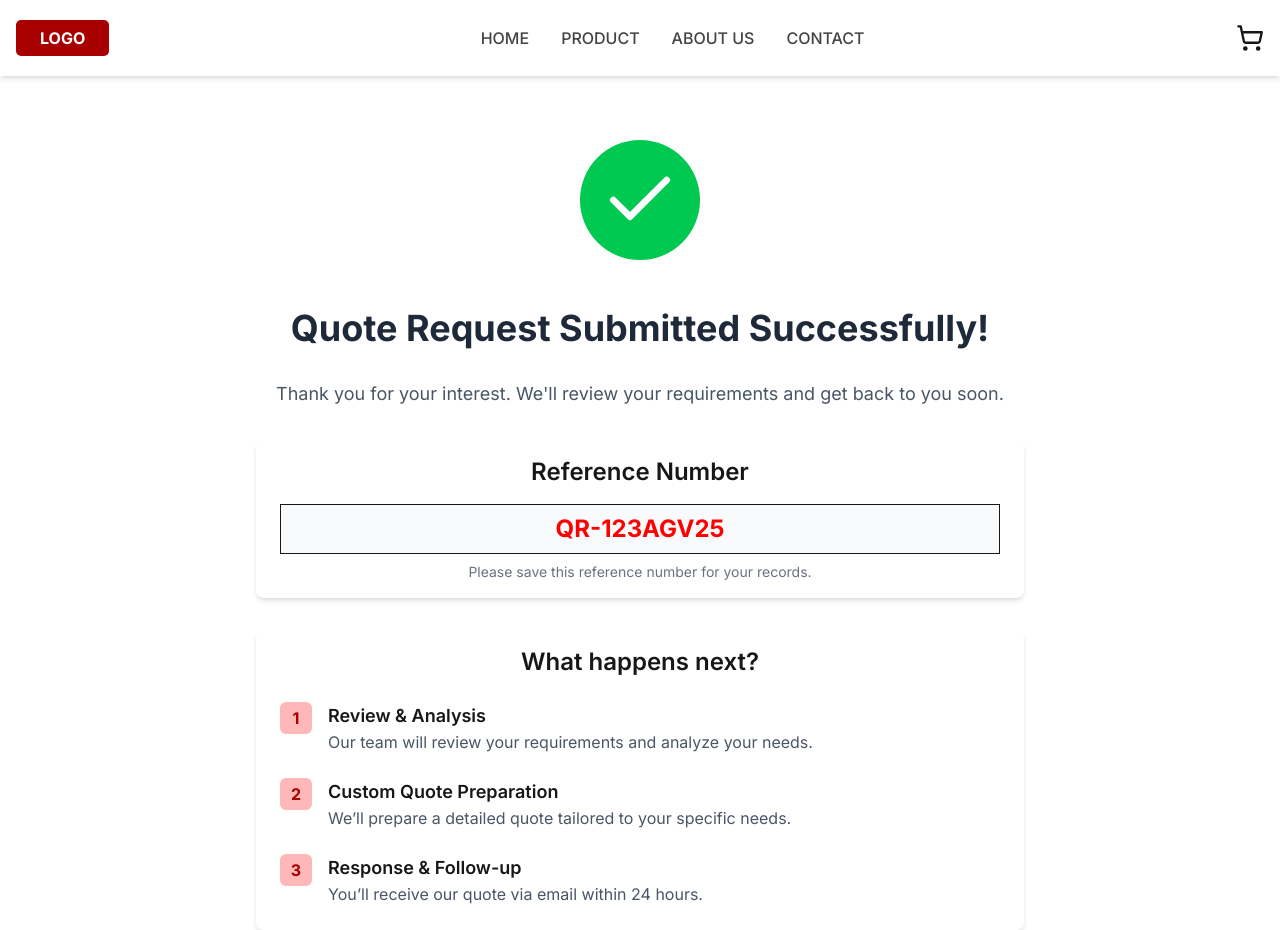
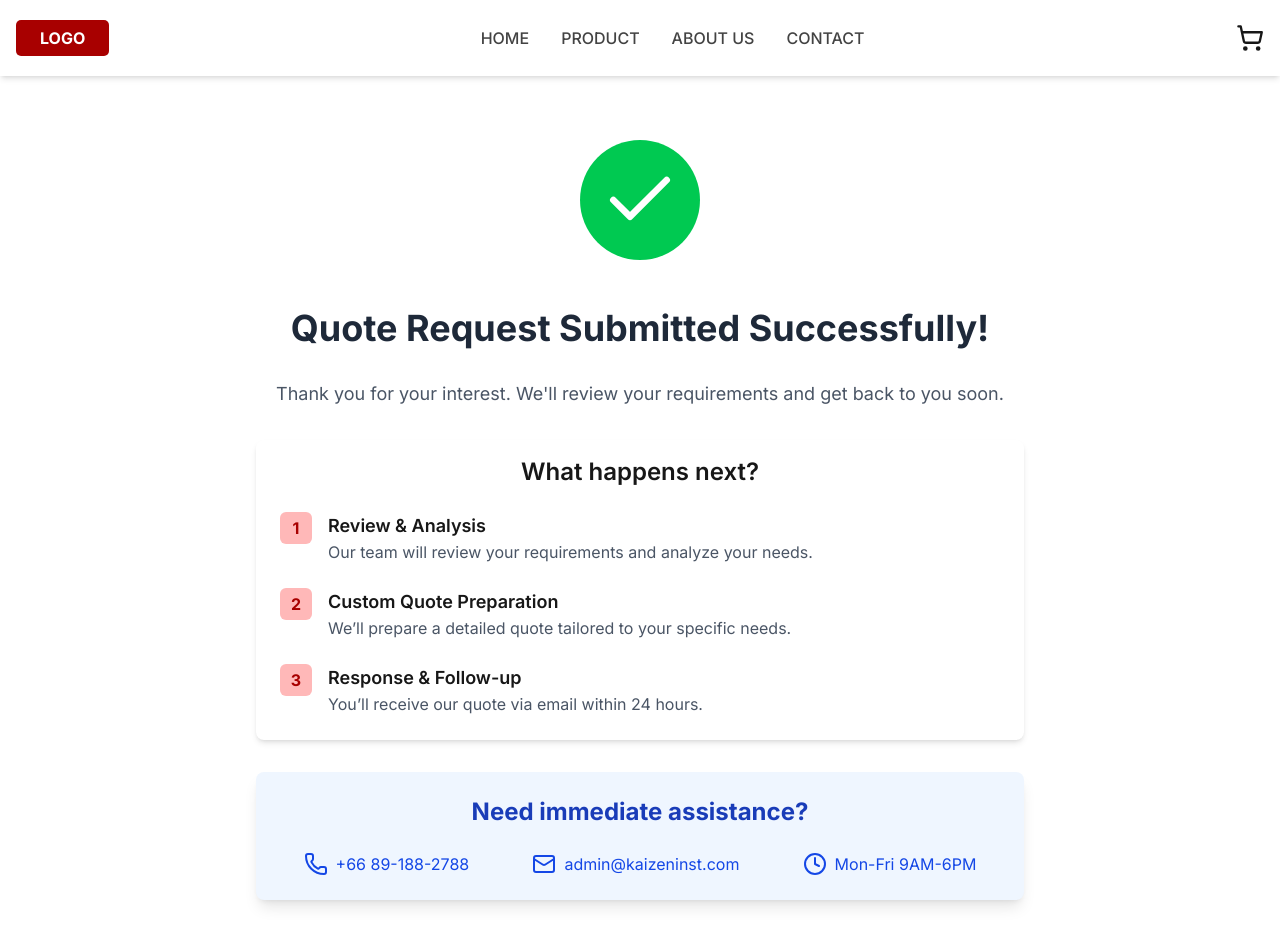
Before and after one commit to kaizeninst/kaizeninst, a Next.js app in the folder apps/web/: page /quote/success in a window 1280 px wide. Shown: the top 930 px of the page. Built offline with nearby package versions, Linux system fonts and the light colour scheme.

Commit message:
refactor(success-contact): remove reference number

```diff
--- a/apps/web/app/(public)/quote/success/page.js
+++ b/apps/web/app/(public)/quote/success/page.js
@@ -22,21 +22,6 @@ export default function SuccessPage() {
           <p className="text-center text-base text-gray-600 sm:text-lg">
             Thank you for your interest. We'll review your requirements and get back to you soon.
           </p>
-
-          {/* Reference card */}
-          <div className="rounded-lg bg-white pt-4 shadow-md">
-            <div className="text-center font-semibold">
-              <h1 className="text-2xl">Reference Number</h1>
-            </div>
-            <div className="px-6 py-4 text-center">
-              <div className="inline-block w-full border bg-[#F9FAFC] px-4 py-2 text-2xl font-bold">
-                <h1 className="text-[#FF0000]">QR-123AGV25</h1>
-              </div>
-              <p className="mt-2 text-sm text-gray-500">
-                Please save this reference number for your records.
-              </p>
-            </div>
-          </div>
 
           {/* Steps card */}
           <div className="rounded-lg bg-white pt-4 shadow-md">
@@ -82,7 +67,7 @@ export default function SuccessPage() {
             <div className="flex flex-col items-center justify-around gap-6 sm:flex-row sm:gap-4">
               <div className="flex items-center space-x-2 text-blue-700">
                 <Phone className="h-6 w-6" />
-                <span>+66 12-123-1234</span>
+                <span>+66 89-188-2788</span>
               </div>
               <div className="flex items-center space-x-2 text-blue-700">
                 <Mail className="h-6 w-6" />
```
